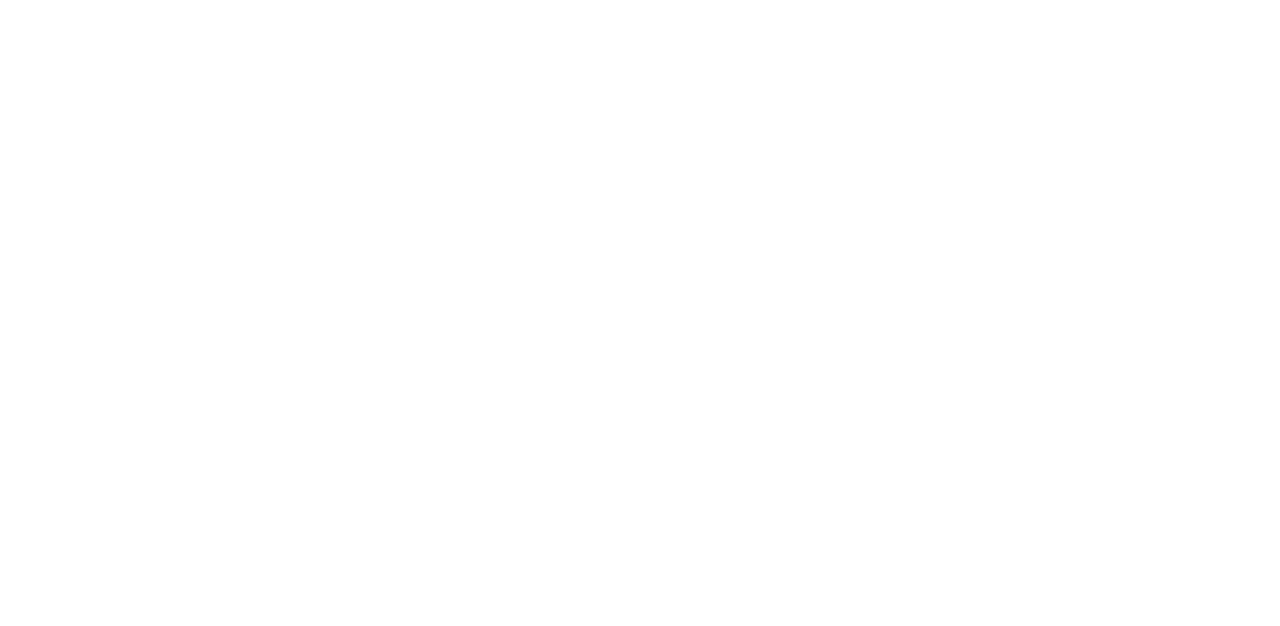
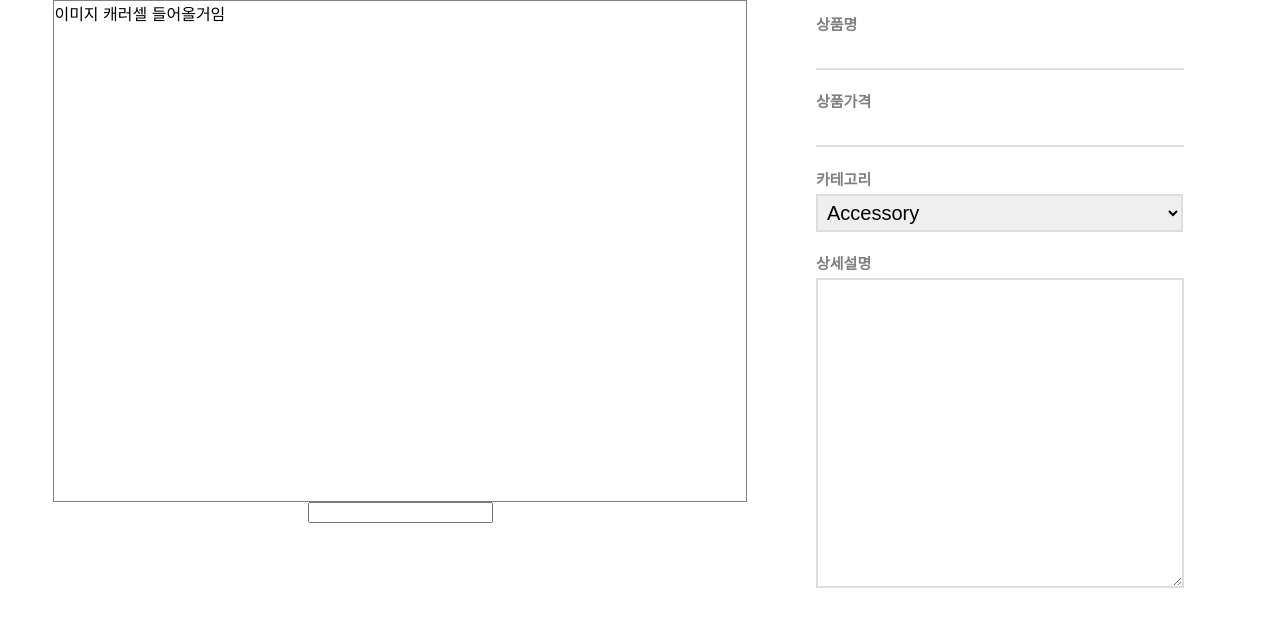
Before and after one commit to wonny-won/plugoAssignment, a React (Create React App) app: page /product/new in a window 1280 px wide. Before the commit this address had no page. Shown: the top 626 px of the page. Built offline with nearby package versions, Linux system fonts and the light colour scheme.

Commit message:
23-06-06: createProduct UI

```diff
--- a/src/App.css
+++ /dev/null
@@ -1,38 +0,0 @@
-.App {
-  text-align: center;
-}
-
-.App-logo {
-  height: 40vmin;
-  pointer-events: none;
-}
-
-@media (prefers-reduced-motion: no-preference) {
-  .App-logo {
-    animation: App-logo-spin infinite 20s linear;
-  }
-}
-
-.App-header {
-  background-color: #282c34;
-  min-height: 100vh;
-  display: flex;
-  flex-direction: column;
-  align-items: center;
-  justify-content: center;
-  font-size: calc(10px + 2vmin);
-  color: white;
-}
-
-.App-link {
-  color: #61dafb;
-}
-
-@keyframes App-logo-spin {
-  from {
-    transform: rotate(0deg);
-  }
-  to {
-    transform: rotate(360deg);
-  }
-}
--- a/src/App.js
+++ b/src/App.js
@@ -1,25 +1,9 @@
-import logo from './logo.svg';
-import './App.css';
-
 function App() {
-  return (
-    <div className="App">
-      <header className="App-header">
-        <img src={logo} className="App-logo" alt="logo" />
-        <p>
-          Edit <code>src/App.js</code> and save to reload.
-        </p>
-        <a
-          className="App-link"
-          href="https://reactjs.org"
-          target="_blank"
-          rel="noopener noreferrer"
-        >
-          Learn React
-        </a>
-      </header>
-    </div>
-  );
+  return(
+    <>
+      플루고 프로젝트
+    </>
+  )
 }
 
 export default App;
--- /dev/null
+++ b/src/commons/components/inputs/inputs.js
@@ -0,0 +1,21 @@
+import * as S from './inputs.styled'
+export default function Inputs(props){
+    const optionArr = ['Accessory','Top','Bottom',]
+    return(
+        <>
+            <S.Container>
+                <S.Title>{props.title}</S.Title>
+                { props.input==='input' && <S.Input type='text'/> }
+                { props.input==='textArea' && <S.Textarea /> }
+                {
+                    props.input==='select' &&
+                        <S.Category>
+                        { optionArr.map((item,index)=>(
+                                <option key={index}>{item}</option>
+                            )) }
+                        </S.Category>
+                }
+            </S.Container>
+        </>
+    )
+}
--- /dev/null
+++ b/src/commons/components/inputs/inputs.styled.js
@@ -0,0 +1,36 @@
+import styled from "styled-components"
+
+export const Container = styled.div`
+    width: 100%;
+`
+export const Title = styled.h3`
+    font-size: 15px;
+    margin: 5px 0;
+    font-weight: 800;
+    color: rgba(0,0,0,0.5);
+`
+export const Input = styled.input`
+    width: 80%;
+    font-size: 20px;
+    font-weight: 300;
+    border: none;
+    border-bottom: 2px solid #ddd;
+    outline: none;
+    padding: 3px 5px;
+`
+export const Textarea = styled.textarea`
+    width : 80%;
+    height: 300px;
+    border: 2px solid #ddd;
+    outline: none;
+    font-size: 20px;
+    font-weight: 300;
+    padding: 3px;
+
+`
+export const Category = styled.select`
+    width: 82%;
+    font-size: 20px;
+    border: 2px solid #ddd;
+    padding: 5px;
+`
--- a/src/index.js
+++ b/src/index.js
@@ -4,6 +4,7 @@
 import App from './App';
 import reportWebVitals from './reportWebVitals';
 import { BrowserRouter, Route, Routes } from 'react-router-dom';
+import NewProduct from './pages/product/new/newProduct';
 
 
 const root = ReactDOM.createRoot(document.getElementById('root'));
@@ -12,6 +13,7 @@
     <BrowserRouter>
       <Routes>
         <Route path="/" element={<App/>}/>
+        <Route path="/product/new" element={<NewProduct/>}/>
       </Routes>
 	  </BrowserRouter>
   </React.StrictMode>
--- /dev/null
+++ b/src/pages/product/new/newProduct.js
@@ -0,0 +1,33 @@
+import * as S from './newProduct.styled'
+import Inputs from '../../../commons/components/inputs/inputs'
+
+export default function NewProduct(){
+    return(
+        <S.Container>
+            <head>
+              <title>PlugoAdmin | createProduct</title>
+              <meta name="description" content="세계 최강 플루고의 상품을 만나보세요!" />
+              <meta name="viewport" content="width=device-width, initial-scale=1.0" />
+            </head>
+            <h1 style={{display:'none'}}>상품 등록</h1>
+            <S.Contents>
+                <S.ImgSection>
+                    <h2 style={{display:'none'}}>상품 이미지 등록</h2>
+                    <S.MiniSection>
+                        <S.ImgCarousel>이미지 캐러셀 들어올거임</S.ImgCarousel>
+                        <input type='text'/>
+                    </S.MiniSection>
+                </S.ImgSection>
+                <S.DetilSection>
+                    <h2 style={{display:'none'}}>상품 상세</h2>
+                    <S.DetailMiniSection>
+                        <Inputs title={'상품명'} input={'input'}/>
+                        <Inputs title={'상품가격'} input={'input'}/>
+                        <Inputs title={'카테고리'} input={'select'} />
+                        <Inputs title={'상세설명'} input={'textArea'} />
+                    </S.DetailMiniSection>
+                </S.DetilSection>
+            </S.Contents>
+        </S.Container>
+    )
+}
--- /dev/null
+++ b/src/pages/product/new/newProduct.styled.js
@@ -0,0 +1,36 @@
+import styled from "styled-components";
+
+export const Container = styled.div`
+    margin: auto;
+`
+export const Contents = styled.section`
+    width: 100%;
+    display: flex;
+    justify-content: space-around;
+`
+export const ImgSection = styled.div`
+    width: 60%;
+`
+export const DetilSection = styled.div`
+    width: 35%;
+    height: 600px;
+`
+export const MiniSection = styled.section`
+    display: flex;
+    flex-direction: column;
+    align-items: center;
+`
+export const DetailMiniSection = styled(MiniSection)`
+    height: 100%;
+    justify-content: space-around;
+`
+export const ImgCarousel = styled.div`
+    width: 90%;
+    height: 500px;
+    border: 1px solid gray;
+`
+export const Title = styled.h3`
+    font-size: 15px;
+    margin: 5px 0;
+    font-weight: 600;
+`
```
